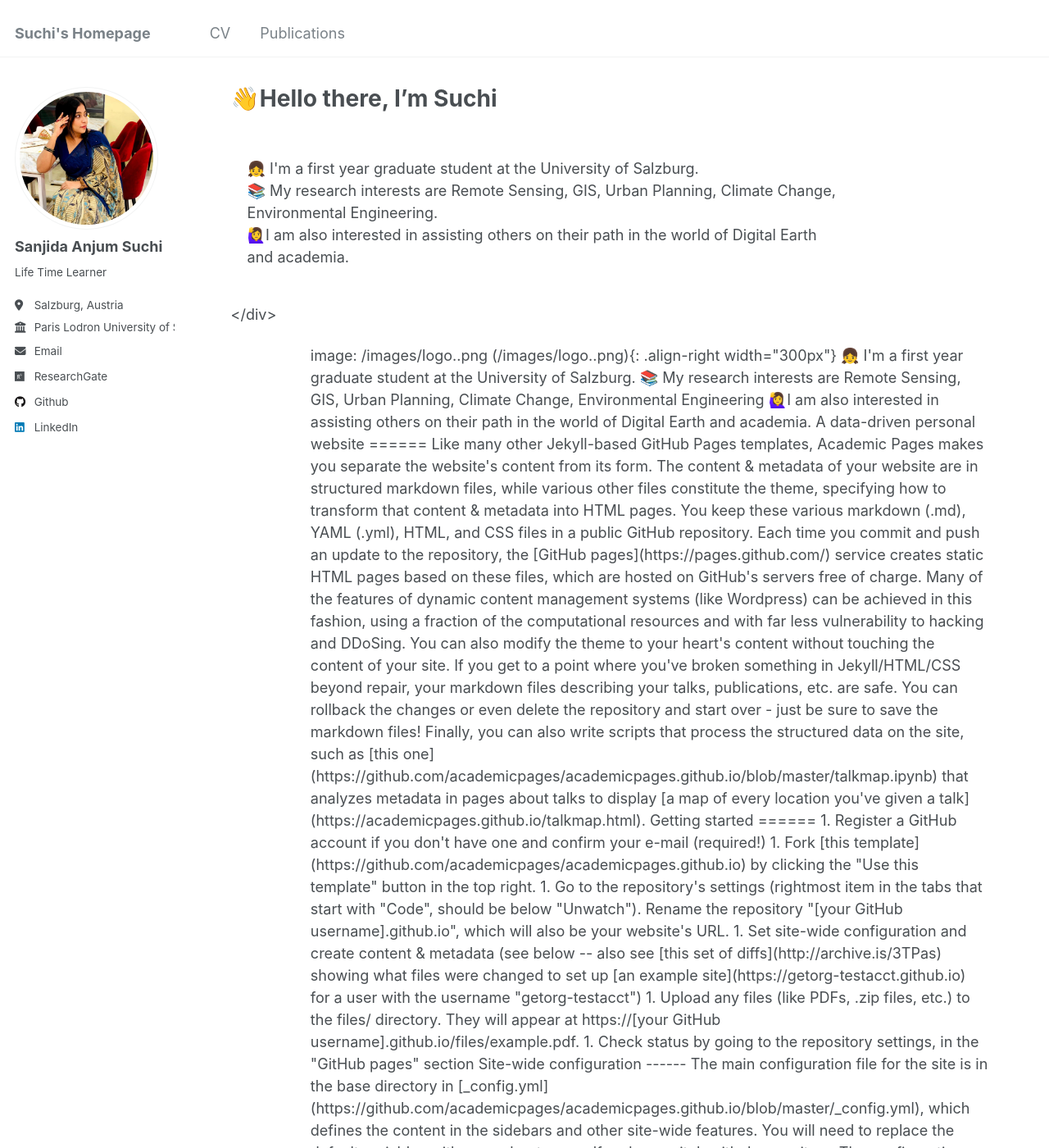
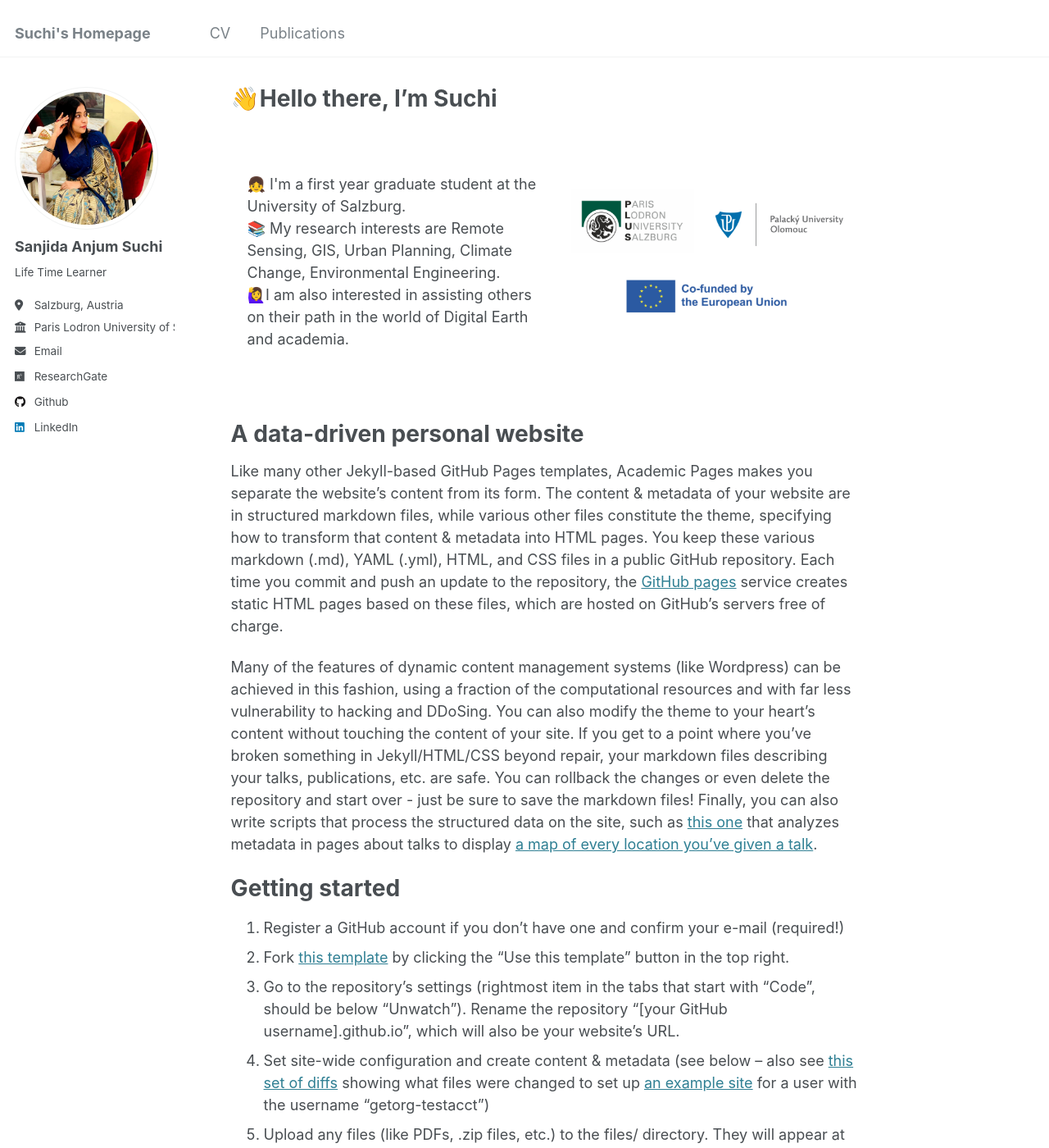
Before and after one commit to sanjidasuchi/portfolio, a Jekyll site: the page built from _pages/about.md, in a window 1280 px wide and 1400 px high. Shown: the whole window at 82% size. Built offline with Jekyll 4.4.1, drawn with Linux system fonts in a browser that asks for light colours; some of the changed text lies outside the part shown.

Commit message:
Update about.md

```diff
--- a/_pages/about.md
+++ b/_pages/about.md
@@ -6,29 +6,20 @@ redirect_from:
   - /about/
   - /about.html
 ---
+<div style="display: flex; align-items: center;">
   <!-- Right Side: Text -->
   <div style="flex: 1; padding: 20px;">
-      <p>
+    <p>
       👧 I'm a first year graduate student at the University of Salzburg.<br>
       📚 My research interests are Remote Sensing, GIS, Urban Planning, Climate Change, Environmental Engineering. <br>
       🙋‍♀️I am also interested in assisting others on their path in the world of Digital Earth and academia.<br>
     </p>
   </div>
+    <!-- Left Side: Image -->
+  <div style="flex: 1; text-align: center;">
+    <img src="images/logo.new.png" alt="Description" style="max-width: 100%; height: auto;">
+  </div>
 </div>
-
-<div style="display: flex; align-items: center;">
-  <!-- Left Side: Image -->
-  <div style="flex: 1; text-align: center;">
-    <img src="images/logo..png" alt="Description" style="max-width: 100%; height: auto;">
-  </div>
-
-image: /images/logo..png
-(/images/logo..png){: .align-right width="300px"}
-👧 I'm a first year graduate student at the University of Salzburg.
-
-📚 My research interests are Remote Sensing, GIS, Urban Planning, Climate Change, Environmental Engineering
-
-🙋‍♀️I am also interested in assisting others on their path in the world of Digital Earth and academia.
 
 A data-driven personal website
 ======
```
